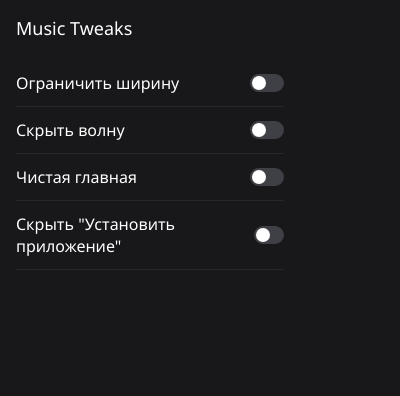
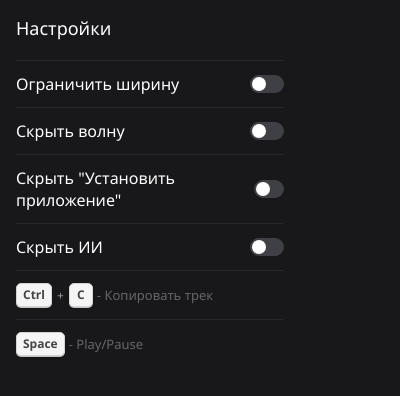
Before and after one commit to IlyaPlank/yandex-plug, a browser extension: page popup.html in a window 400 px wide. Drawn offline with Linux system fonts and the light colour scheme.

Commit message:
feat: Добавлено скрытие ИИ и шорткаты

```diff
--- a/popup.css
+++ b/popup.css
@@ -30,7 +30,7 @@ h3 {
 }
 
 .settings-item {
-  border-bottom: 1px solid #27272a;
+  border-top: 1px solid #27272a;
 }
 
 .switch-item {
@@ -111,3 +111,47 @@ input:checked + .slider:before {
   font-size: 12px;
   color: #a1a1aa;
 }
+
+.shortcut {
+  display: inline-flex;
+  align-items: center;
+  gap: 4px;
+  font-size: 13px;
+  color: #666;
+  padding: 12px 0;
+}
+
+.shortcut kbd {
+  display: inline-flex;
+  align-items: center;
+  justify-content: center;
+
+  min-width: 24px;
+  height: 24px;
+  padding: 0 6px;
+
+  box-sizing: border-box;
+
+  font-family: inherit;
+  font-size: 12px;
+  font-weight: 600;
+  line-height: 1;
+
+  color: #444;
+  background: #f5f5f5;
+
+  border: 1px solid #d4d4d4;
+  border-radius: 5px;
+
+  box-shadow:
+    0 1px 0 #c4c4c4,
+    0 2px 2px rgba(0, 0, 0, 0.08);
+
+  white-space: nowrap;
+}
+
+.shortcut .plus {
+  color: #999;
+  font-size: 12px;
+  margin: 0 1px;
+}
--- a/popup.html
+++ b/popup.html
@@ -8,7 +8,7 @@
   <body>
     <div class="container">
       <header>
-        <h3>Music Tweaks</h3>
+        <h3>Настройки</h3>
       </header>
 
       <div class="settings-list">
@@ -44,19 +44,41 @@
             <span class="slider"></span>
           </label>
         </div>
-        <div class="settings-item">
+        <!-- <div class="settings-item">
           <label class="switch-item">
             <span>Чистая главная</span>
             <input type="checkbox" id="cleanMainPage" />
             <span class="slider"></span>
           </label>
-        </div>
+        </div> -->
         <div class="settings-item">
           <label class="switch-item">
             <span>Скрыть "Установить приложение"</span>
             <input type="checkbox" id="hideInstallApp" />
             <span class="slider"></span>
           </label>
+        </div>
+        <div class="settings-item">
+          <label class="switch-item">
+            <span>Скрыть ИИ</span>
+            <input type="checkbox" id="hideAI" />
+            <span class="slider"></span>
+          </label>
+        </div>
+
+        <div class="settings-item">
+          <div class="shortcut">
+            <kbd>Ctrl</kbd>
+            <span class="plus">+</span>
+            <kbd>C</kbd>
+            <span> - Копировать трек</span>
+          </div>
+        </div>
+        <div class="settings-item">
+          <div class="shortcut">
+            <kbd>Space</kbd>
+            <span> - Play/Pause</span>
+          </div>
         </div>
         <!-- <div class="settings-item"></div> -->
 
--- a/popup.js
+++ b/popup.js
@@ -7,6 +7,7 @@ document.addEventListener('DOMContentLoaded', () => {
     hideAnimationWave: document.getElementById('hideAnimationWave'),
     cleanMainPage: document.getElementById('cleanMainPage'),
     hideInstallApp: document.getElementById('hideInstallApp'),
+    hideAI: document.getElementById('hideAI'),
     backgroundImage: document.getElementById('backgroundImage'),
   };
 
```
Also changed, not shown: content.js (+49 -0 lines), inject.css (+6 -2 lines), manifest.json.
